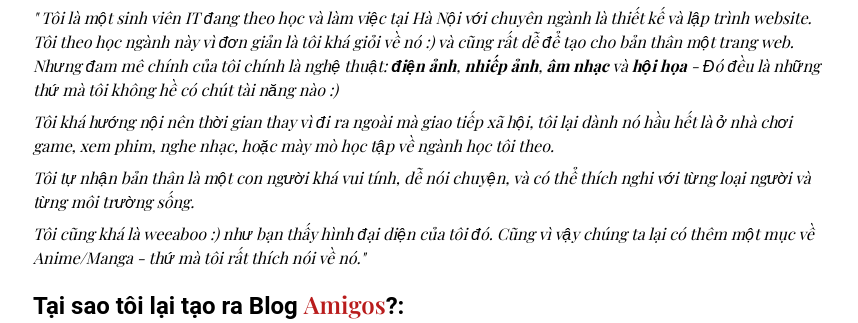
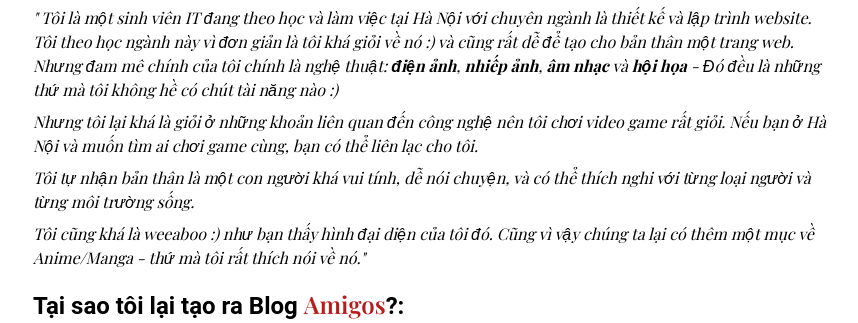
Before and after one commit to NgkTung/blog_amigos, a Django app: page /about-me/ in a window 1280 px wide. Shown: the part 758-1081 px from the top of the page, without its empty margins (207-1065 px from the left). Run offline with Django 4.2, Linux system fonts and the light colour scheme.

Commit message:
fix about-me.html

```diff
--- a/app/templates/about-me.html
+++ b/app/templates/about-me.html
@@ -46,9 +46,7 @@
       - Đó đều là những thứ mà tôi không hề có chút tài năng nào :)
     </p>
     <p class="font-playfair italic mb-2">
-      Tôi khá hướng nội nên thời gian thay vì đi ra ngoài mà giao tiếp xã hội,
-      tôi lại dành nó hầu hết là ở nhà chơi game, xem phim, nghe nhạc, hoặc mày
-      mò học tập về ngành học tôi theo.
+      Nhưng tôi lại khá là giỏi ở những khoản liên quan đến công nghệ nên tôi chơi video game rất giỏi. Nếu bạn ở Hà Nội và muốn tìm ai chơi game cùng, bạn có thể liên lạc cho tôi.
     </p>
     <p class="font-playfair italic mb-2">
       Tôi tự nhận bản thân là một con người khá vui tính, dễ nói chuyện, và có
```
